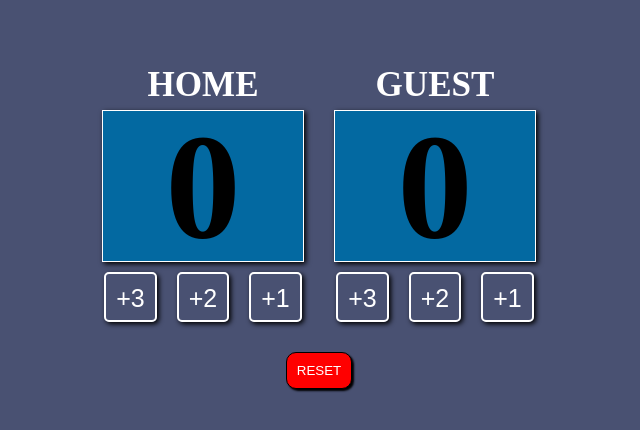
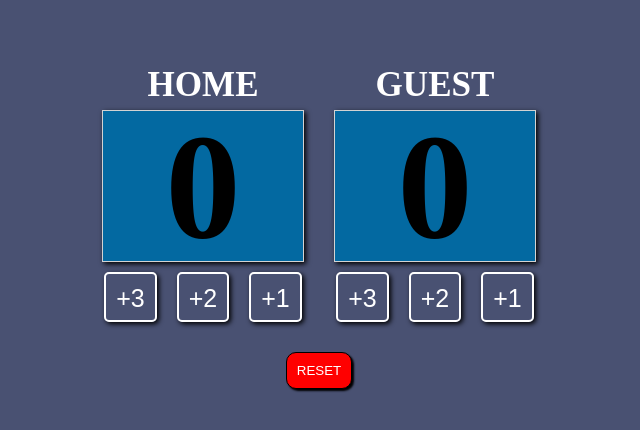
Before and after one commit to v1177/basketballscorecard, a plain HTML site: page index.html in a window 1280 px wide. Shown: the full height of the page, 336-976 px from the left. Drawn offline with Linux system fonts and the light colour scheme.

Commit message:
Update index.css
changed color

```diff
--- a/index.css
+++ b/index.css
@@ -16,7 +16,7 @@ body {
     height: 150px;
     background-color: #0369A1;
     justify-content: center;
-    border: 1px solid white;
+    border: 1px solid lightgray;
     box-shadow: 2px 2px 5px black;
 }
 
```
